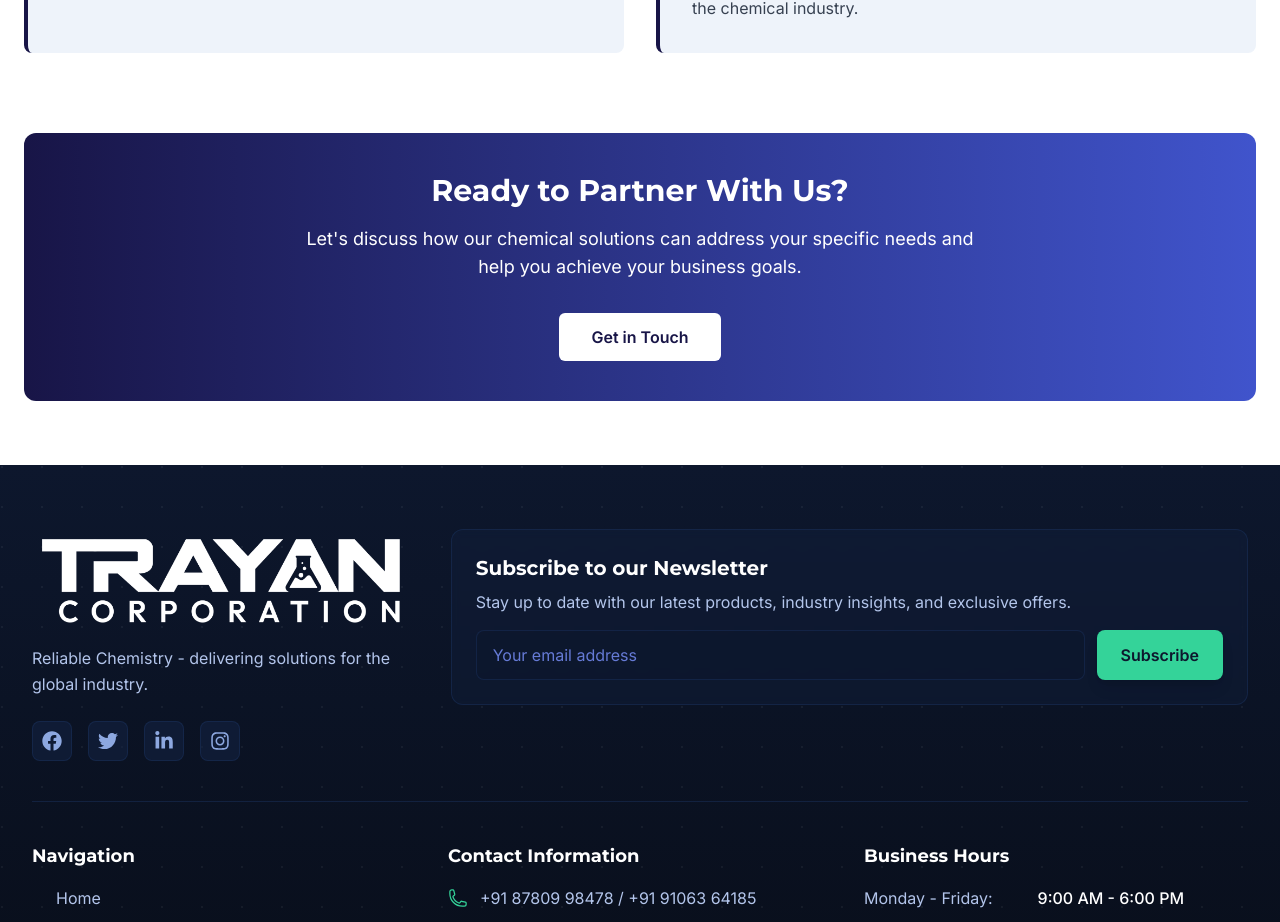
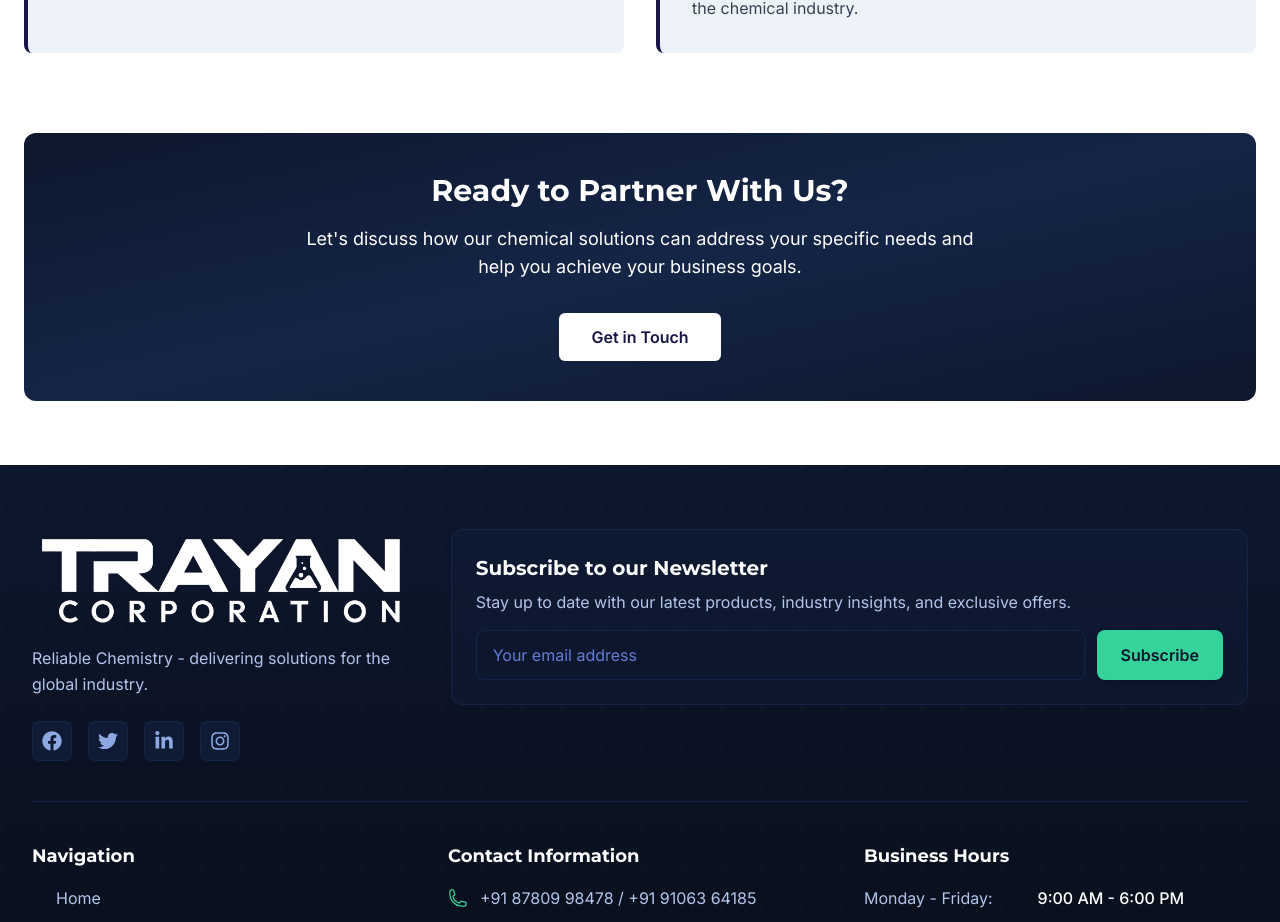
Before and after one commit to Akshat0904/trayan-corp, a Next.js app: page /about in a window 1280 px wide. Shown: the part 1658-2580 px from the top of the page. Built offline with nearby package versions, Linux system fonts and the light colour scheme; no server answers.

Commit message:
feat: update CTA section gradient from primary-600/500 to darker primary-900/800 variant for improved visual contrast

```diff
--- a/src/app/about/page.tsx
+++ b/src/app/about/page.tsx
@@ -535,7 +535,7 @@ const AboutPage = () => {
           whileInView={{ opacity: 1, y: 0 }}
           viewport={{ once: true }}
           transition={{ duration: 0.6 }}
-          className="bg-gradient-to-r from-primary-600 to-primary-500 text-white rounded-xl p-10 text-center"
+          className="bg-gradient-to-br from-primary-900 via-primary-800 to-primary-900 text-white rounded-xl p-10 text-center"
         >
           <h2 className="text-3xl font-bold mb-4">Ready to Partner With Us?</h2>
           <p className="text-lg mb-8 max-w-2xl mx-auto">
```
